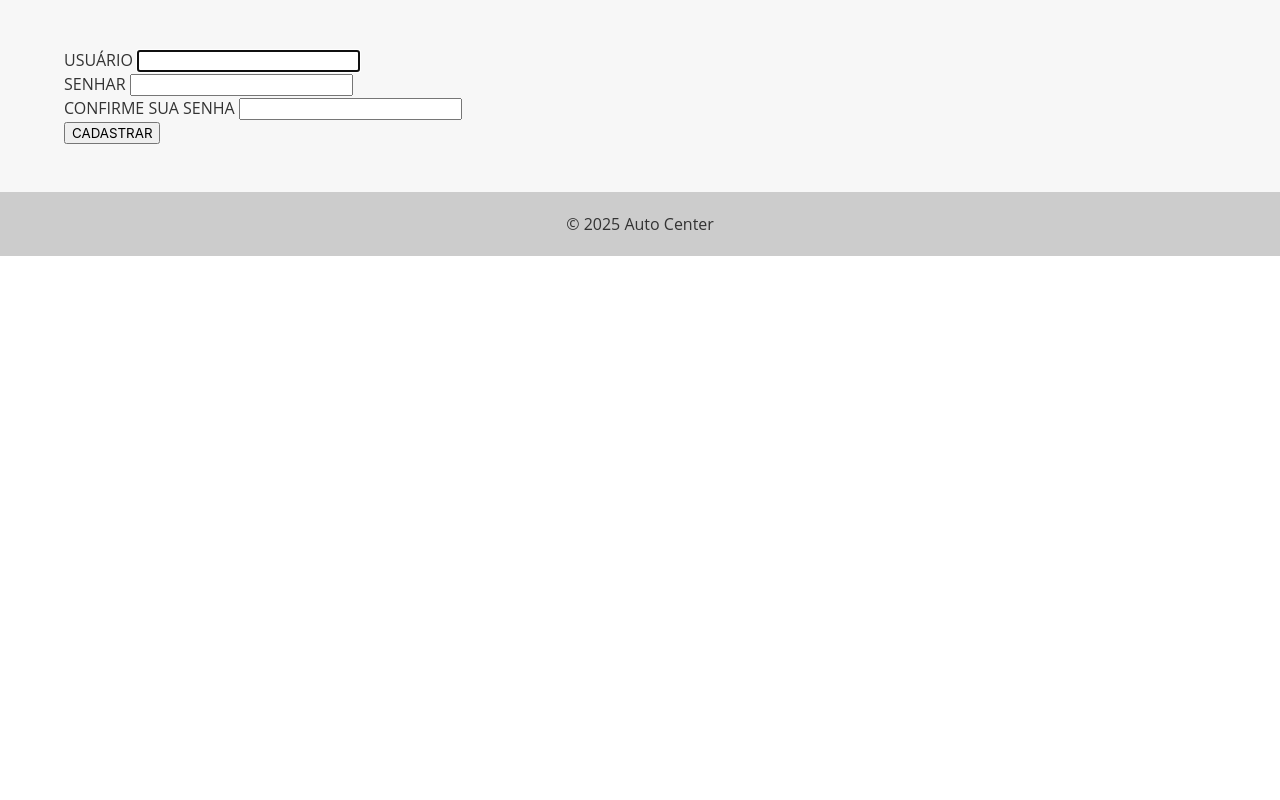
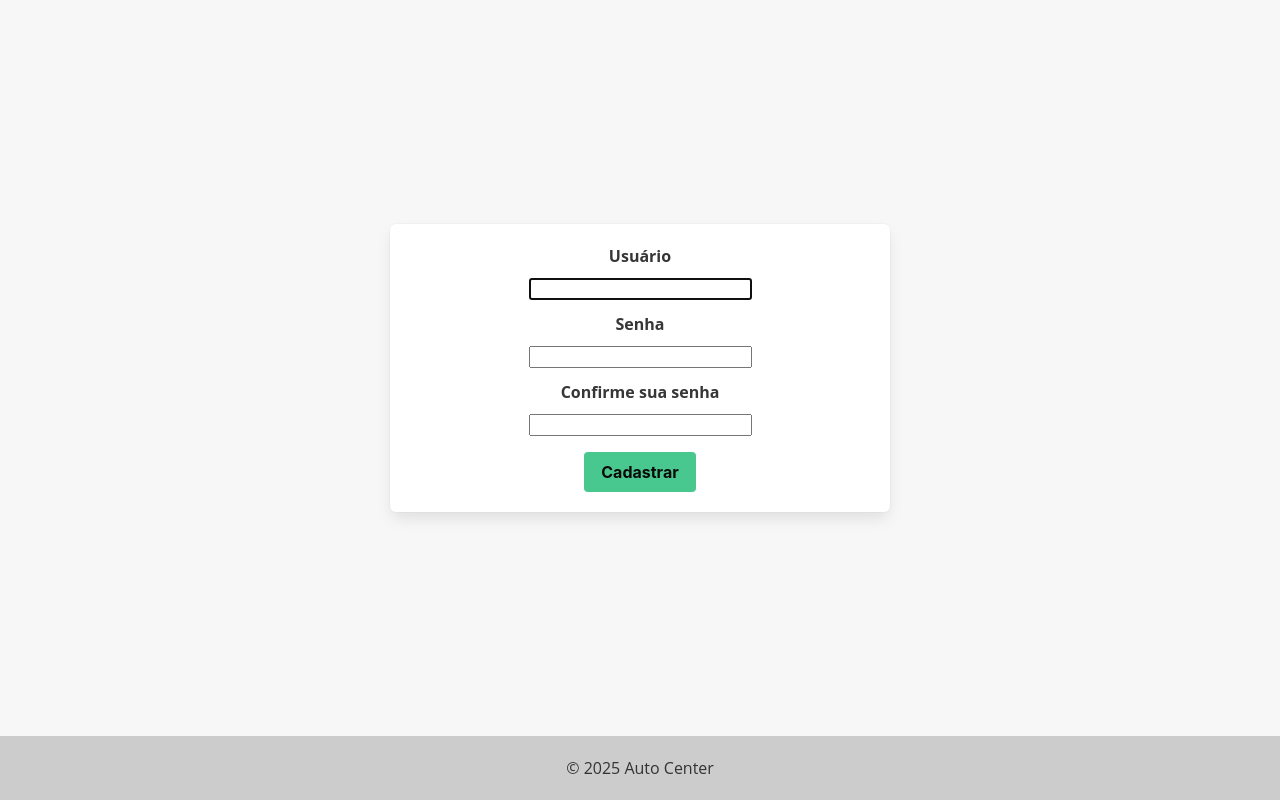
Before and after one commit to Anthonyysm/AutoCenter-Manager, a Django app: page /register/ in a window 1280 px wide. Shown: the part 52-852 px from the top of the page. Before the commit the page ends 308 px from the top, so only its background shows below. Run offline with Django 5.2, Linux system fonts and the light colour scheme.

Commit message:
refactor(templates): login, register, new_car UI utilizando Bulma CSS

```diff
--- a/accounts/templates/register.html
+++ b/accounts/templates/register.html
@@ -1,30 +1,41 @@
 {% extends "base.html" %}
 
 {% block content %}
-
-<form method="post">
+<div class="is-flex is-justify-content-center is-align-items-center" style="min-height: 80vh;">
+    <form method="post" class="box" style="max-width: 500px; width: 100%;">
         {% csrf_token %}
 
-    <div class="form-group">
+        <div class="field has-text-centered">
             {{ user_form.username.errors }}
-        <label>USUÁRIO</label>
+            <label class="label">Usuário</label>
+            <div class="control" style="max-width: 300px; margin: 0 auto;">
                 {{ user_form.username }}
             </div>
+        </div>
 
-    <div class="form-group">
-        {{ user_form.username.errors }}
-        <label>SENHAR</label>
+        <div class="field has-text-centered">
+            {{ user_form.password1.errors }}
+            <label class="label">Senha</label>
+            <div class="control" style="max-width: 300px; margin: 0 auto;">
                 {{ user_form.password1 }}
             </div>
+        </div>
 
-    <div class="form-group">
-        {{ user_form.username.errors }}
-        <label>CONFIRME SUA SENHA</label>
+        <div class="field has-text-centered">
+            {{ user_form.password2.errors }}
+            <label class="label">Confirme sua senha</label>
+            <div class="control" style="max-width: 300px; margin: 0 auto;">
                 {{ user_form.password2 }}
             </div>
+        </div>
 
-    <div class="form-group">
-        <input type="submit" value="CADASTRAR">
+        <div class="field is-grouped is-justify-content-center mt-4">
+            <div class="control">
+                <button type="submit" class="button is-success has-text-weight-bold has-text-black">
+                    Cadastrar
+                </button>
+            </div>
         </div>
     </form>
+</div>
 {% endblock %}
```
Also changed, not shown: accounts/templates/login.html (+24 -9 lines), cars/templates/new_car.html (+21 -6 lines). Lines whose indentation alone changed are shown as unchanged.
